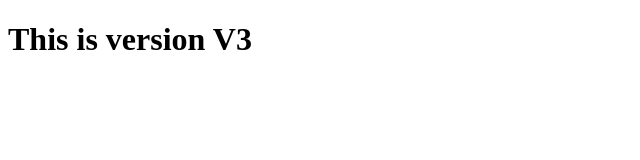
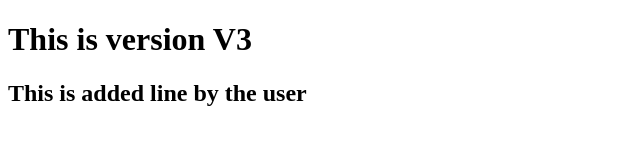
Before and after one commit to Sanjana8340/Test, a plain HTML site: page index.html in a window 1280 px wide. Shown: the whole page, without its empty margins (0-640 px from the left). Drawn offline with Linux system fonts and the light colour scheme.

Commit message:
Update index.html
Added one line after version 3

```diff
--- a/index.html
+++ b/index.html
@@ -7,5 +7,6 @@
 </head>
 <body>
     <h1>This is version V3</h1>
+    <h2>This is added line by the user</h2>
 </body>
 </html>
```
